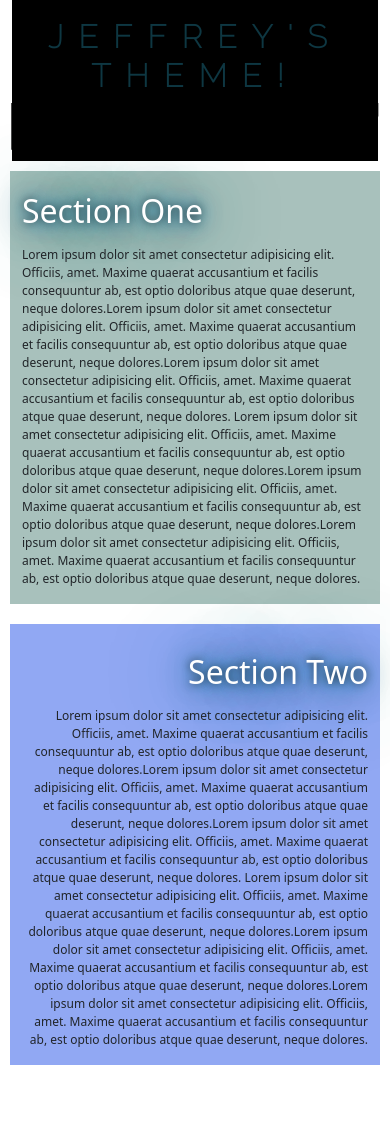
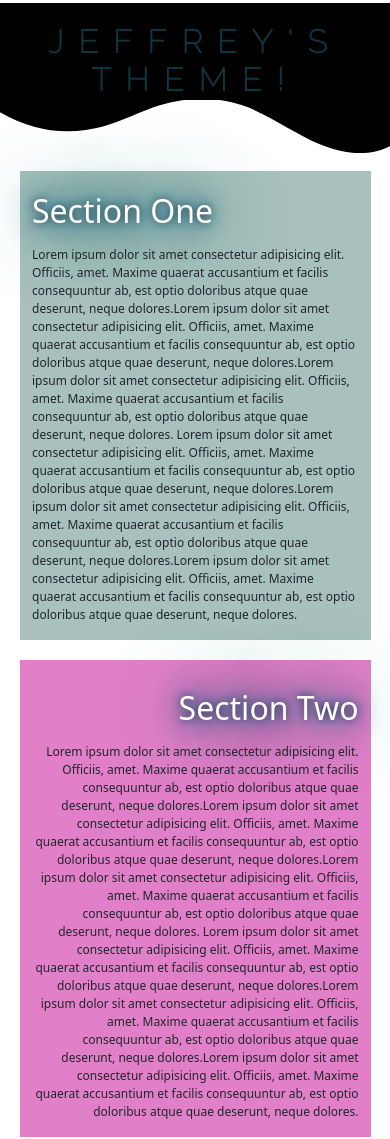
Before and after one commit to jeffreyriosjr/mobile-friendly-practice, a plain HTML site: page index.html in a window 390 px wide. Drawn offline with nearby package versions, Linux system fonts and the light colour scheme.

Commit message:
updated 3/3 media queries

```diff
--- a/css/style.css
+++ b/css/style.css
@@ -6,21 +6,20 @@
 }
 
 .custom-shape-divider-bottom-1660248042 {
-    background: black;
     position: relative;
-    bottom: 0;
+    bottom: 10%;
     left: 0;
+    top: 5%;
     width: 100%;
     line-height: 0;
-    /* transform: rotate(180deg); */
 }
 
 .custom-shape-divider-bottom-1660248042 svg {
     position: relative;
     display: block;
     width: calc(100% + 1.3px);
-    height: 217px;
-    transform: rotateY(180deg);
+    height: 250px;
+    margin-top: -10px;
 }
 
 .custom-shape-divider-bottom-1660248042 .shape-fill {
@@ -132,6 +131,35 @@
     text-align: right;
 }
 
+@media only screen and (max-width: 1024px) {
+    .bottom-section {
+        width: 100%;
+        padding: 25% 0% 0% 15%;
+    }
+    .section-one {
+        background-color: lightcoral;
+        margin-bottom: 5%;
+    }
+    .section-one-title {
+        padding-top: 15px;
+    }
+    .section-two {
+        background-color: rgb(140, 162, 140);
+    }
+}
+
+@media only screen and (max-width: 768px) {
+    .bottom-section {
+        padding-top: 30%;
+    }
+    .section-one {
+        background-color: rgba(201, 63, 63, 0.47);
+        margin-bottom: 10%;
+    }
+    .section-two {
+        background-color: rgb(145, 168, 243);
+    }
+}
 @media only screen and (max-width: 480px) {
     .top-section {
         flex-direction: column;
@@ -144,8 +172,13 @@
     .main-header {
         font-size:32px
     }
+    .custom-shape-divider-bottom-1660248042 svg {
+        height: 60px;
+        margin-top: -10px;
+    }
     .bottom-section {
-        margin: 10px 0px 10px 10px;
+        width: 95%;
+        margin-left : 10px !important;
         padding: 10px;
     }
     .section-one {
@@ -156,14 +189,6 @@
         padding-top: 20px;
     }
     .section-two {
-        background-color: blue;
-        margin: 10px 0px 20px 0px;
-
+        background-color: rgb(225, 128, 201);
     }
 }
-
-@media only screen and (max-width: 768px) {
-    .section-two {
-        background-color: rgb(145, 168, 243);
-    }
-}
--- a/index.html
+++ b/index.html
@@ -9,7 +9,7 @@
     <title>Take-Home-One</title>
 </head>
 <body>
-    <div class="container-fluid pb-5">
+    <div class="pb-5">
         <div class="top-section custom-shape-divider-bottom-1660248042">
 
             <h1 class="main-header">Jeffrey's Theme!</h1>
```
